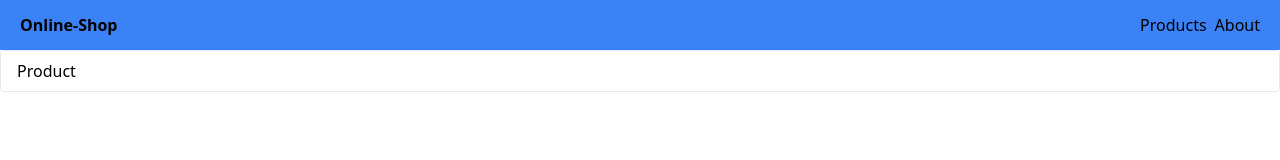
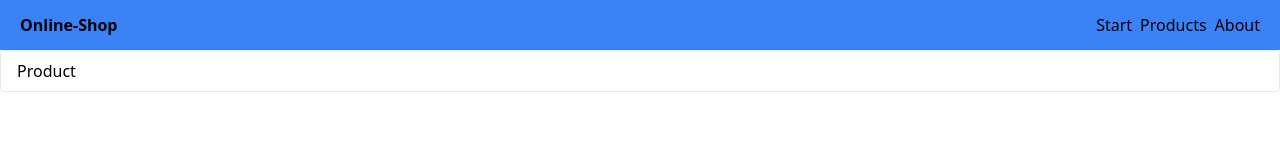
Before and after one commit to mariiaovs/react-app, a React (Create React App) app: page /product in a window 1280 px wide. Shown: the top 160 px of the page. Built offline with nearby package versions, Linux system fonts and the light colour scheme; no server answers.

Commit message:
change navigation

```diff
--- a/src/App.tsx
+++ b/src/App.tsx
@@ -10,7 +10,7 @@
     <>
       <Navigation />
       <Routes>
-        <Route path="/" element={<ProductsPage />} />
+        <Route path="/products" element={<ProductsPage />} />
         <Route path="/about" element={<AboutPage />} />
         <Route path="/product" element={<ProductPage />} />
       </Routes>
--- a/src/components/Navigation.tsx
+++ b/src/components/Navigation.tsx
@@ -2,12 +2,16 @@
 import { Link } from "react-router-dom";
 
 function Navigation() {
-
   return (
     <nav className="h-[50px] flex justify-between px-5 bg-blue-500 font-white items-center">
       <span className="font-bold">Online-Shop</span>
       <span>
-        <Link to="/" className="mr-2">Products</Link>
+        <Link to="/" className="mr-2">
+          Start
+        </Link>
+        <Link to="/products" className="mr-2">
+          Products
+        </Link>
         <Link to="/about">About</Link>
       </span>
     </nav>
```
